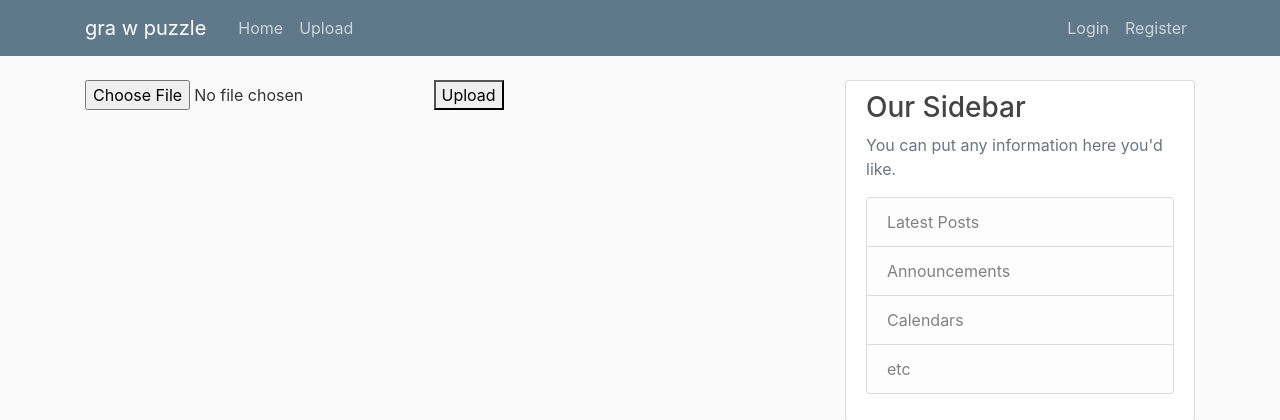
After one commit to Jan-Sk/puzzle, a Django app: template testapp/templates/testapp/login.html in a window 1280 px wide. The commit adds this page. Shown: the top 420 px of the page. Run offline with Django 3.2, Linux system fonts and the light colour scheme; the template is opened without the code that fills it, so the values that code supplies are empty; some libraries are stand-ins or nearby versions.

Commit message:
poczatek strony logowania i naprawda mieszka, ziomo

```diff
--- a/testapp/templates/testapp/base.html
+++ b/testapp/templates/testapp/base.html
@@ -30,8 +30,8 @@
             </div>
             <!-- Navbar Right Side -->
             <div class="navbar-nav">
-              <a class="nav-item nav-link" href="#">Login</a>
-              <a class="nav-item nav-link" href="#">Register</a>
+              <a class="nav-item nav-link" href="{% url 'testapp-login' %}">Login</a>
+              <a class="nav-item nav-link" href="{% url 'testapp-register' %}">Register</a>
             </div>
           </div>
         </div>
--- /dev/null
+++ b/testapp/templates/testapp/login.html
@@ -0,0 +1,13 @@
+{% extends 'testapp/base.html' %}
+
+{% load static %}
+
+{% block content %}
+
+  <form method="post" enctype="multipart/form-data">
+    {% csrf_token %}
+    <input type="file" name="myfile">
+    <button type="submit">Upload</button>
+  </form>
+
+{% endblock %}
--- a/testapp/templates/testapp/upload.html
+++ b/testapp/templates/testapp/upload.html
@@ -14,5 +14,5 @@
     <p>File uploaded at: <a href="{{ uploaded_file_url }}">{{ uploaded_file_url }}</a></p>
   {% endif %}
 
-  <p><a href="{% url 'home' %}">Return to home</a></p>
+  <p><a href="{% url 'testapp-home' %}">Return to home</a></p>
 {% endblock %}
--- a/testapp/urls.py
+++ b/testapp/urls.py
@@ -7,7 +7,7 @@ urlpatterns = [
 path('', views.home, name='testapp-home'),
 path('upload/', views.upload, name='testapp-upload'),
 path('debil/', views.debil, name='testapp-debil'),
-path('register/', views.upload, name='testapp-register'),
-path('login/', views.upload, name='testapp-login'),
+path('register/', views.register, name='testapp-register'),
+path('login/', views.login, name='testapp-login'),
 
 ]
--- a/testapp/views.py
+++ b/testapp/views.py
@@ -4,6 +4,12 @@ from django.shortcuts import render
 def home(request):
 	return render(request, 'testapp/home.html')
 
+def register(request):
+	return render(request, 'testapp/register.html')
+
+def login(request):
+	return render(request, 'testapp/login.html')
+
 def upload(request):
 	return render(request, 'testapp/upload.html')
 
```
Also changed, not shown: testapp/templates/testapp/register.html (added, +13 -0 lines), 1 other file.
